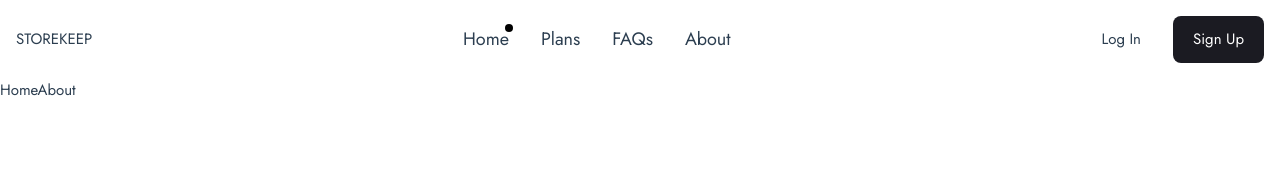
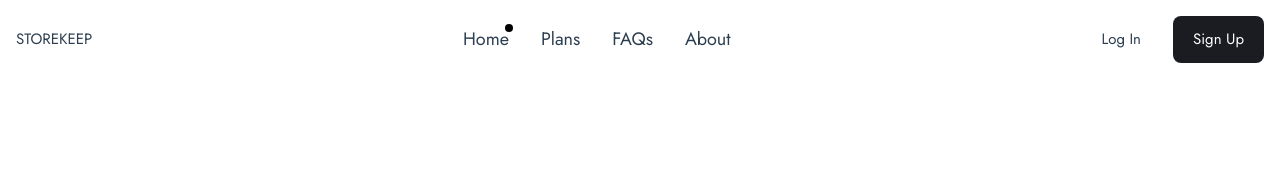
Before and after one commit to Yaasir024/StoreKeep, a Vue app: page / in a window 1280 px wide. Shown: the top 169 px of the page. Built offline with nearby package versions, Linux system fonts and the light colour scheme.

Commit message:
/nav change

```diff
--- a/src/App.vue
+++ b/src/App.vue
@@ -8,10 +8,6 @@ import Navbar from "./components/Navbar.vue";
   <section>
     <Navbar/>
   </section>
-  <nav>
-    <RouterLink to="/">Home</RouterLink>
-    <RouterLink to="/about">About</RouterLink>
-  </nav>
 
   <RouterView />
 </template>
```
